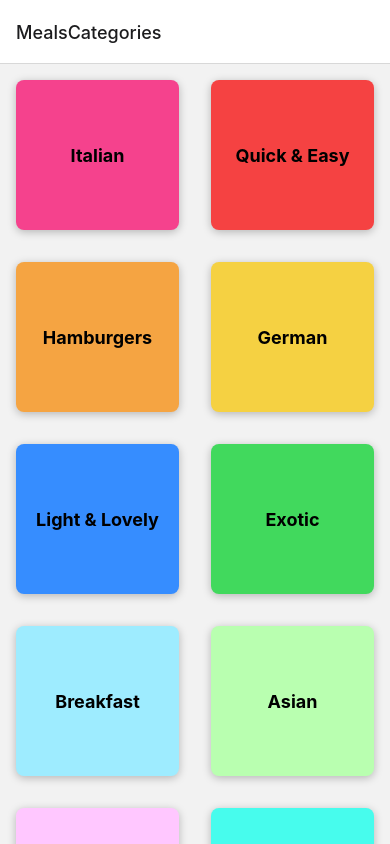
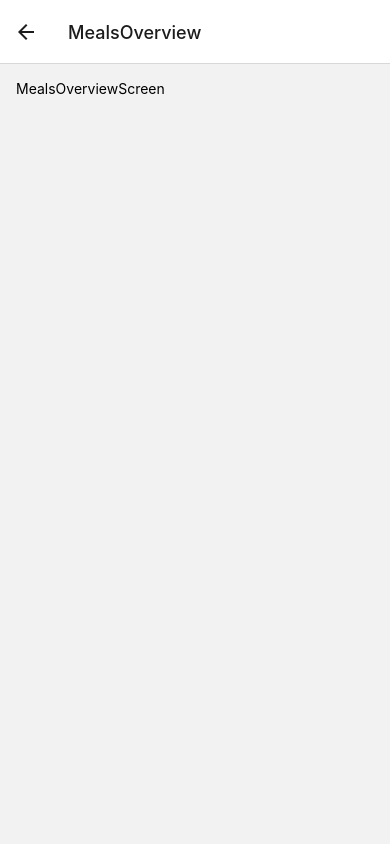
Before and after one commit to stephen-gift/RNMealsApp, a React Native app: screen /MealsOverview in a window 390 px wide. Built offline with nearby package versions, Linux system fonts and the light colour scheme.

Commit message:
Implementing Navigation Between Two Screens

```diff
--- a/App.js
+++ b/App.js
@@ -3,6 +3,7 @@
 import { NavigationContainer } from "@react-navigation/native";
 import { createNativeStackNavigator } from "@react-navigation/native-stack";
 import CategoriesScreen from "./screens/CategoriesScreen";
+import MealsOverviewScreen from "./screens/MealsOverviewScreen";
 
 const Stack = createNativeStackNavigator();
 
@@ -13,6 +14,7 @@
       <NavigationContainer>
         <Stack.Navigator>
           <Stack.Screen name="MealsCategories" component={CategoriesScreen} />
+          <Stack.Screen name="MealsOverview" component={MealsOverviewScreen} />
         </Stack.Navigator>
       </NavigationContainer>
     </>
--- a/components/CategoryGridTile.js
+++ b/components/CategoryGridTile.js
@@ -1,7 +1,7 @@
 import { Pressable, StyleSheet, Text, View } from "react-native";
 import React from "react";
 
-export default function CategoryGridTile({ title, color }) {
+export default function CategoryGridTile({ title, color, onPress }) {
   return (
     <View style={[styles.gridItem, { backgroundColor: color }]}>
       <Pressable
@@ -10,6 +10,7 @@
           styles.button,
           pressed ? styles.buttonPressed : {},
         ]}
+        onPress={onPress}
       >
         <View style={styles.innerContainer}>
           <Text style={styles.title}>{title}</Text>
--- a/screens/CategoriesScreen.js
+++ b/screens/CategoriesScreen.js
@@ -3,11 +3,21 @@
 import { CATEGORIES } from "../data/dummyData";
 import CategoryGridTile from "../components/CategoryGridTile";
 
-function renderCategoryItem(itemData) {
-  return <CategoryGridTile title={itemData.item.title} color={itemData.item.color}/>;
-}
+export default function CategoriesScreen({ navigation }) {
+  function renderCategoryItem(itemData) {
+    function pressHandler(params) {
+      navigation.navigate('MealsOverview');
+    }
 
-export default function CategoriesScreen() {
+    return (
+      <CategoryGridTile
+        title={itemData.item.title}
+        color={itemData.item.color}
+        onPress={pressHandler}
+      />
+    );
+  }
+
   return (
     <FlatList
       data={CATEGORIES}
--- /dev/null
+++ b/screens/MealsOverviewScreen.js
@@ -0,0 +1,17 @@
+import { StyleSheet, Text, View } from "react-native";
+import React from "react";
+
+export default function MealsOverviewScreen() {
+  return (
+    <View style={styles.container}>
+      <Text>MealsOverviewScreen</Text>
+    </View>
+  );
+}
+
+const styles = StyleSheet.create({
+  container: {
+    flex: 1,
+    padding: 16,
+  },
+});
```
